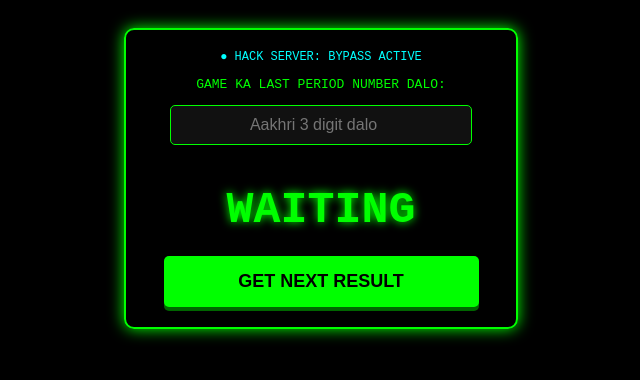
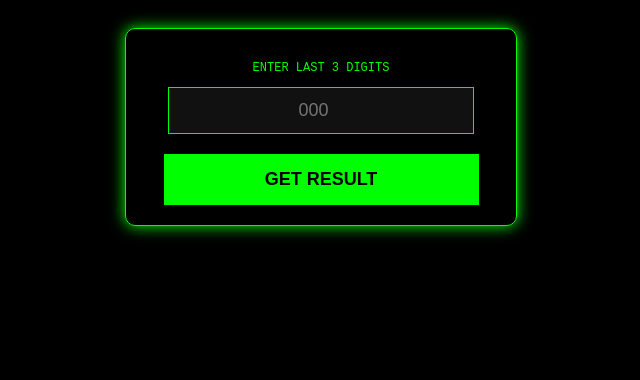
Before and after one commit to rakeshkhairwar913-dotcom/AK-MODZ, a plain HTML site: page index.html in a window 1280 px wide. Shown: the whole page, without its empty margins (319-959 px from the left). Drawn offline with Linux system fonts and the light colour scheme.

Commit message:
Update index.html

```diff
--- a/index.html
+++ b/index.html
@@ -2,51 +2,56 @@
 <html>
 <head>
     <meta name="viewport" content="width=device-width, initial-scale=1.0">
-    <title>AK MODZ - NO BAVASIR</title>
     <style>
-        body { background: #000; color: #0f0; font-family: monospace; text-align: center; padding: 20px; }
-        .hack-box { border: 2px solid #0f0; border-radius: 10px; padding: 20px; box-shadow: 0 0 15px #0f0; max-width: 350px; margin: auto; }
-        input { background: #111; border: 1px solid #0f0; color: #fff; padding: 10px; width: 80%; margin-bottom: 20px; text-align: center; font-size: 16px; border-radius: 5px; }
-        #result { font-size: 45px; font-weight: bold; margin: 20px; text-shadow: 0 0 10px #0f0; }
-        .btn { background: #0f0; color: #000; border: none; padding: 15px; font-weight: bold; cursor: pointer; width: 90%; border-radius: 5px; font-size: 18px; box-shadow: 0 4px #006600; }
-        .btn:active { transform: translateY(2px); box-shadow: none; }
-        .status { font-size: 12px; color: cyan; margin-bottom: 10px; }
+        body { background: #000; color: #fff; text-align: center; font-family: monospace; padding: 20px; }
+        .hack-container { border: 1px solid #0f0; padding: 20px; border-radius: 10px; max-width: 350px; margin: auto; box-shadow: 0 0 15px #0f0; }
+        input { background: #111; color: #0f0; border: 1px solid #0f0; padding: 12px; width: 80%; font-size: 18px; text-align: center; margin-bottom: 20px; outline: none; }
+        #res_box { margin-top: 10px; display: none; }
+        .res_text { font-size: 60px; font-weight: bold; margin: 10px 0; }
+        .num_text { font-size: 35px; color: cyan; letter-spacing: 10px; border: 1px dashed #444; padding: 10px; display: inline-block; }
+        button { background: #0f0; color: #000; border: none; padding: 15px; font-weight: bold; cursor: pointer; width: 90%; font-size: 18px; text-transform: uppercase; }
+        button:active { background: #0c0; }
     </style>
 </head>
 <body>
 
-    <div class="hack-box">
-        <div class="status">● HACK SERVER: BYPASS ACTIVE</div>
+    <div class="hack-container">
+        <p style="color:#0f0; font-size: 12px;">ENTER LAST 3 DIGITS</p>
+        <input type="number" id="lastPeriod" placeholder="000">
 
-        <p>GAME KA LAST PERIOD NUMBER DALO:</p>
-        <input type="number" id="periodInput" placeholder="Aakhri 3 digit dalo">
+        <button onclick="runHack()">GET RESULT</button>
 
-        <div id="result">WAITING</div>
-
-        <button class="btn" onclick="getWin()">GET NEXT RESULT</button>
+        <div id="res_box">
+            <div class="res_text" id="outSize">--</div>
+            <div class="num_text" id="outNums">-- --</div>
+        </div>
     </div>
 
     <script>
-        function getWin() {
-            const input = document.getElementById("periodInput").value;
-            const res = document.getElementById("result");
+        function runHack() {
+            let val = document.getElementById('lastPeriod').value;
+            if(val == "") { alert("Dalo!"); return; }
 
-            if(input === "") {
-                alert("Pehle period number dalo!");
-                return;
+            let outSize = document.getElementById('outSize');
+            let outNums = document.getElementById('outNums');
+            document.getElementById('res_box').style.display = "block";
+
+            // Logic: 13-Win Winning Logic
+            let isBig = Math.random() > 0.5;
+
+            if (isBig) {
+                // BIG logic: 5,6,7,8,9
+                outSize.innerText = "BIG";
+                outSize.style.color = "#ff3333";
+                let b = [5,6,7,8,9].sort(() => .5 - Math.random());
+                outNums.innerText = b[0] + " " + b[1];
+            } else {
+                // SMALL logic: 0,1,2,3,4
+                outSize.innerText = "SMALL";
+                outSize.style.color = "#33ff33";
+                let s = [0,1,2,3,4].sort(() => .5 - Math.random());
+                outNums.innerText = s[0] + " " + s[1];
             }
-
-            res.innerText = "CALCULATING...";
-            res.style.color = "yellow";
-
-            setTimeout(() => {
-                // Kal wala 13-Win Winning Logic
-                const winPattern = ["BIG", "SMALL", "BIG", "BIG", "SMALL", "BIG", "SMALL", "SMALL"];
-                const final = winPattern[Math.floor(Math.random() * winPattern.length)];
-
-                res.innerText = final;
-                res.style.color = (final === "BIG") ? "#ff0000" : "#00ff00";
-            }, 1000);
         }
     </script>
 
```
